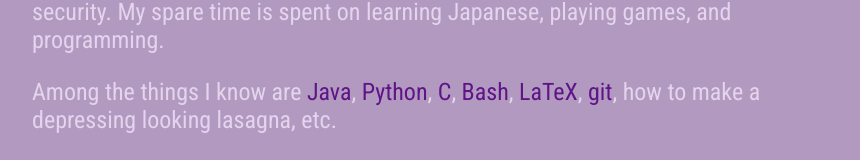
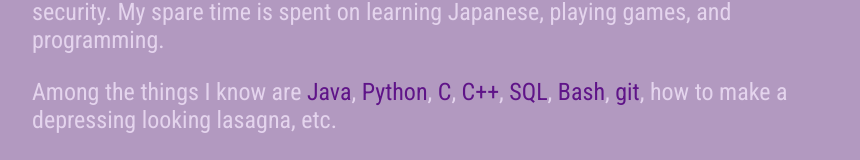
Before and after one commit to djohsson/davidjohansson-me, a plain HTML site: page src/index.html in a window 1280 px wide. Shown: the part 244-404 px from the top of the page, without its empty margins (208-1068 px from the left). Drawn offline with Linux system fonts and the light colour scheme.

Commit message:
Add C++ and SQL to the list

```diff
--- a/src/index.html
+++ b/src/index.html
@@ -26,8 +26,9 @@
                 <span class="skill">Java</span>,
                 <span class="skill">Python</span>,
                 <span class="skill">C</span>,
+                <span class="skill">C++</span>,
+                <span class="skill">SQL</span>,
                 <span class="skill">Bash</span>,
-                <span class="skill">LaTeX</span>,
                 <span class="skill">git</span>,
                 how to make a depressing looking lasagna, etc.
             </p>
```
